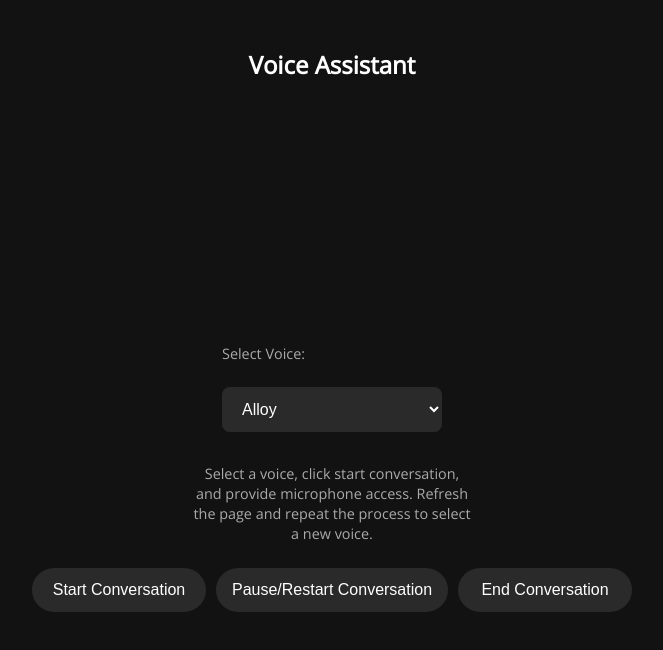
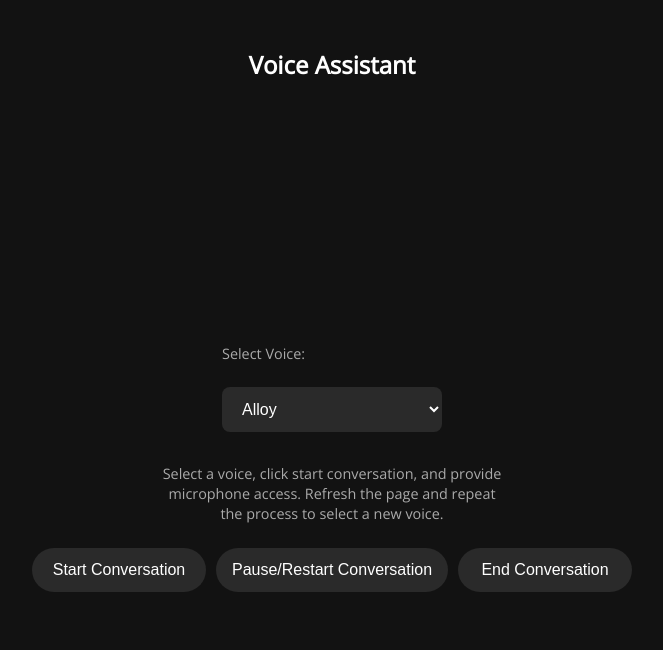
Before and after one commit to oluwatoni307/erenesto-voicebot, a plain HTML site: page index.html in a window 1280 px wide. Shown: the whole page, without its empty margins (308-971 px from the left). Drawn offline with nearby package versions, Linux system fonts and the light colour scheme; no server answers.

Commit message:
Update index.html

```diff
--- a/index.html
+++ b/index.html
@@ -97,7 +97,7 @@ audio {
   text-align: center;
   margin: 0 auto 1.5rem auto; /* Center align with auto margins */
   width: 100%;
-  max-width: 280px; /* Slightly wider to accommodate text */
+  max-width: 350px; /* Slightly wider to accommodate text */
   line-height: 1.4;
 }
 
```
